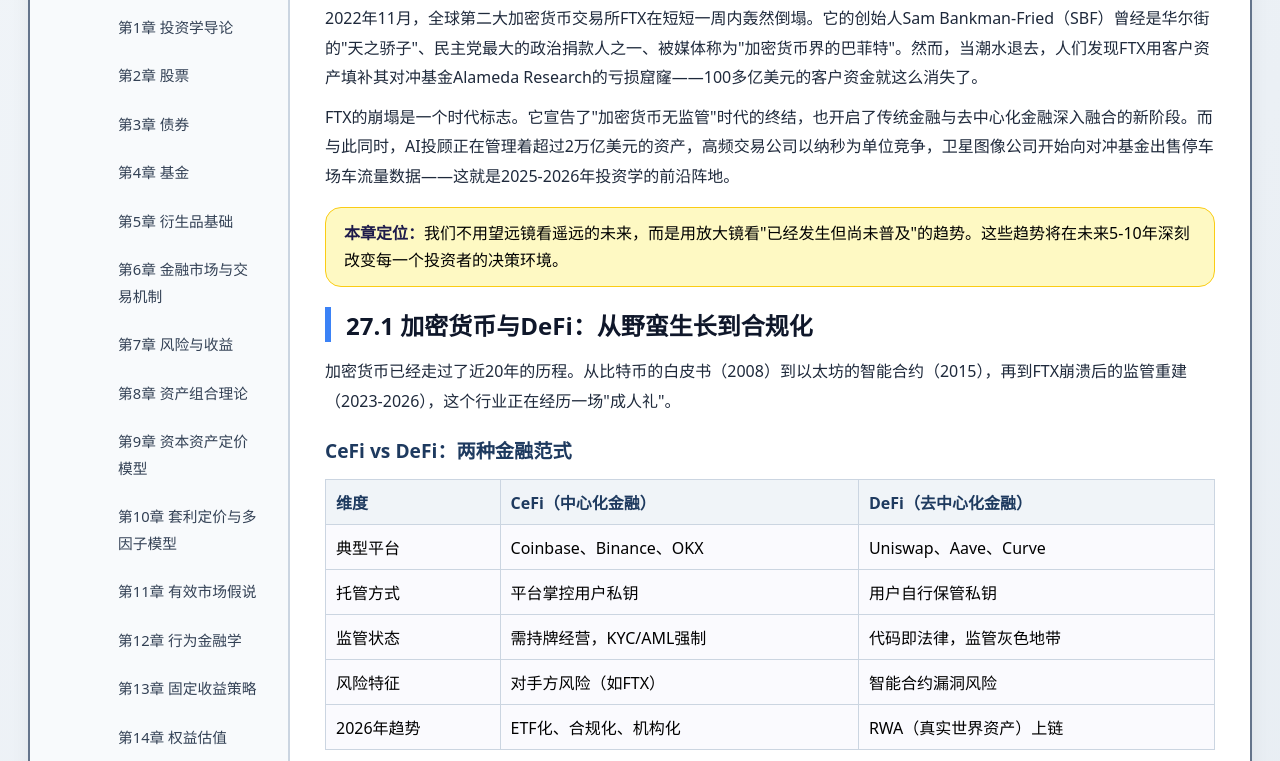
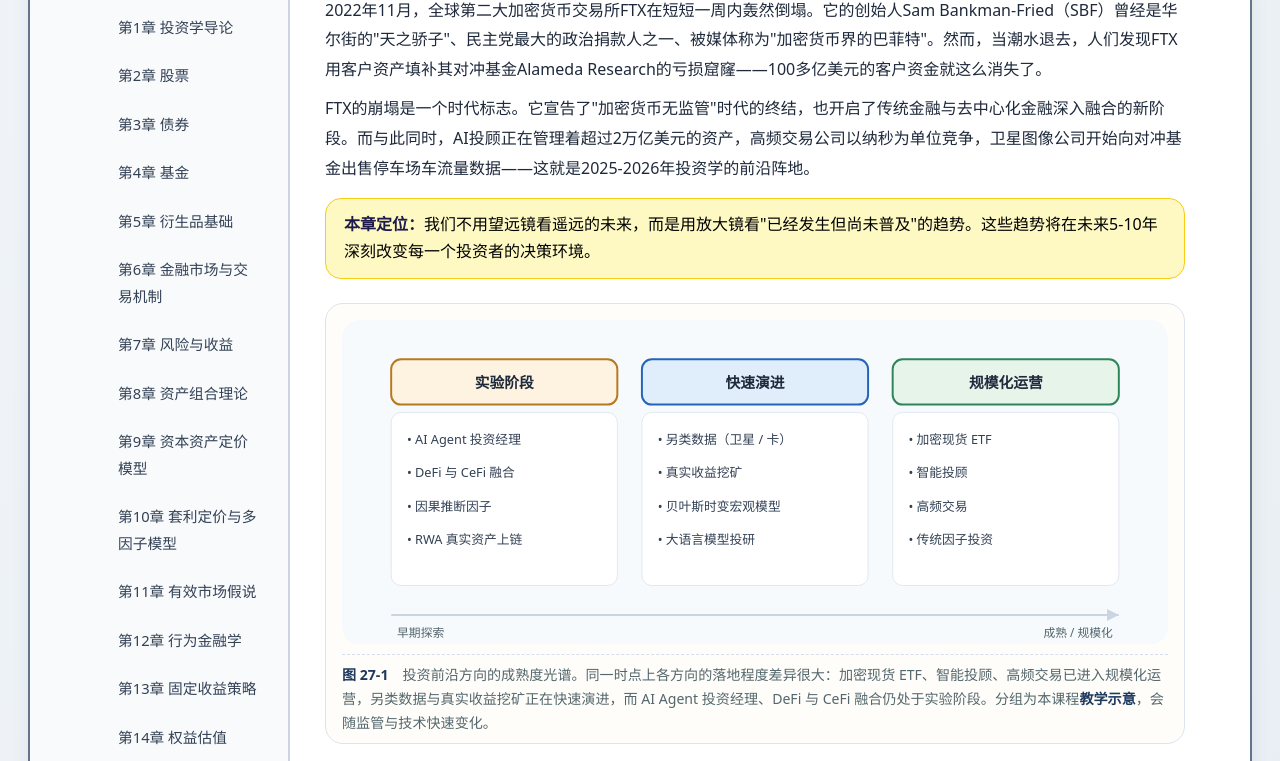
Before and after one commit to 1998x-stack/investment-tutorial, a plain HTML site: page 27.html in a window 1280 px wide. Shown: the part 126-887 px from the top of the page. Drawn offline with Linux system fonts and the light colour scheme.

Commit message:
feat(investment-tutorial): chapter 27 semantic structure, frontier maturity figure and data note

```diff
--- a/27.html
+++ b/27.html
@@ -5,11 +5,13 @@
     <meta name="viewport" content="width=device-width, initial-scale=1.0, maximum-scale=1.5, user-scalable=yes">
     <title>第27章 投资学前沿</title>
     <link rel="stylesheet" href="theme.css">
+    <style>pre{overflow-x:auto;}</style>
 </head>
 <body>
+<a class="skip-link" href="#content">跳转至正文</a>
 <div class="double-border">
 <div class="container">
-    <div class="sidebar">
+    <nav class="sidebar" aria-label="课程目录">
         <h3>📈 课程目录</h3>
         <ul class="chapter-list">
             <li><a href="01.html">第1章 投资学导论</a></li>
@@ -41,10 +43,11 @@
             <li><a href="27.html" class="active">第27章 投资学前沿</a></li>
             <li><a href="28.html">第28章 综合实战项目</a></li>
         </ul>
-    </div>
-    <div class="main-content">
+    </nav>
+    <main class="main-content" id="content">
+    <article>
 
-        <h2>第27章 投资学前沿</h2>
+        <h1>第27章 投资学前沿</h1>
 
         <p>2022年11月，全球第二大加密货币交易所FTX在短短一周内轰然倒塌。它的创始人Sam Bankman-Fried（SBF）曾经是华尔街的"天之骄子"、民主党最大的政治捐款人之一、被媒体称为"加密货币界的巴菲特"。然而，当潮水退去，人们发现FTX用客户资产填补其对冲基金Alameda Research的亏损窟窿——100多亿美元的客户资金就这么消失了。</p>
 
@@ -53,6 +56,38 @@
         <div class="highlight">
             <strong>本章定位：</strong>我们不用望远镜看遥远的未来，而是用放大镜看"已经发生但尚未普及"的趋势。这些趋势将在未来5-10年深刻改变每一个投资者的决策环境。
         </div>
+
+        <figure>
+            <svg role="img" aria-labelledby="front-title front-desc" viewBox="0 0 840 330" xmlns="http://www.w3.org/2000/svg">
+                <title id="front-title">投资前沿方向的成熟度光谱</title>
+                <desc>把加密现货ETF、智能投顾、高频交易、另类数据、真实收益挖矿与 AI Agent 投资经理等方向，按落地成熟度分为实验阶段、快速演进与规模化运营三组。</desc>
+                <rect width="840" height="330" rx="18" fill="#f7fafc"/>
+                <defs><marker id="fr-arrow" markerWidth="8" markerHeight="8" refX="6" refY="3" orient="auto"><path d="M0 0 L6 3 L0 6 z" fill="#cbd5e1"/></marker></defs>
+                <g font-family="system-ui, 'PingFang SC', sans-serif" fill="#1e293b">
+                    <rect x="50" y="40" width="230" height="46" rx="10" fill="#fdf3e0" stroke="#b7791f" stroke-width="2"/>
+                    <rect x="305" y="40" width="230" height="46" rx="10" fill="#e0edfa" stroke="#2563b8" stroke-width="2"/>
+                    <rect x="560" y="40" width="230" height="46" rx="10" fill="#e6f4ea" stroke="#2f855a" stroke-width="2"/>
+                    <g text-anchor="middle" font-size="15" font-weight="600">
+                        <text x="165" y="69">实验阶段</text><text x="420" y="69">快速演进</text><text x="675" y="69">规模化运营</text>
+                    </g>
+                    <rect x="50" y="94" width="230" height="176" rx="10" fill="#fff" stroke="#e2e8f0"/>
+                    <rect x="305" y="94" width="230" height="176" rx="10" fill="#fff" stroke="#e2e8f0"/>
+                    <rect x="560" y="94" width="230" height="176" rx="10" fill="#fff" stroke="#e2e8f0"/>
+                    <g font-size="13" fill="#334155">
+                        <text x="66" y="126">• AI Agent 投资经理</text><text x="66" y="160">• DeFi 与 CeFi 融合</text>
+                        <text x="66" y="194">• 因果推断因子</text><text x="66" y="228">• RWA 真实资产上链</text>
+                        <text x="321" y="126">• 另类数据（卫星 / 卡）</text><text x="321" y="160">• 真实收益挖矿</text>
+                        <text x="321" y="194">• 贝叶斯时变宏观模型</text><text x="321" y="228">• 大语言模型投研</text>
+                        <text x="576" y="126">• 加密现货 ETF</text><text x="576" y="160">• 智能投顾</text>
+                        <text x="576" y="194">• 高频交易</text><text x="576" y="228">• 传统因子投资</text>
+                    </g>
+                    <line x1="50" y1="300" x2="790" y2="300" stroke="#cbd5e1" stroke-width="2" marker-end="url(#fr-arrow)"/>
+                    <text x="56" y="322" font-size="12" fill="#53676d">早期探索</text>
+                    <text x="784" y="322" font-size="12" fill="#53676d" text-anchor="end">成熟 / 规模化</text>
+                </g>
+            </svg>
+            <figcaption><strong>图 27-1</strong>　投资前沿方向的成熟度光谱。同一时点上各方向的落地程度差异很大：加密现货 ETF、智能投顾、高频交易已进入规模化运营，另类数据与真实收益挖矿正在快速演进，而 AI Agent 投资经理、DeFi 与 CeFi 融合仍处于实验阶段。分组为本课程<strong>教学示意</strong>，会随监管与技术快速变化。</figcaption>
+        </figure>
 
         <h2>27.1 加密货币与DeFi：从野蛮生长到合规化</h2>
 
@@ -180,12 +215,15 @@ print(model.summary())
 
         <p>前沿的魅力在于，它既充满机遇又充满不确定性。我们这一章讨论的每一个趋势，都可能在5年内改写投资行业的游戏规则。但学习的终点不是"知道发生了什么"，而是"知道怎么应对"。而这正是我们最后一章——<strong>第28章 综合实战项目</strong>——要解决的问题。我们将把前面27章学到的所有知识，汇聚到一个真实的投资组合管理项目中。从撰写IPS到归因分析，每一步你都将亲手完成。这是最后的冲刺了，我们开始吧！</p>
 
+        <p class="eq-label">说明：本章提及的机构与产品名称、管理规模、收益率、回撤、罚款金额与学术奖项（如 Betterment、Uniswap、Alphinity、沪深港通 DID 系数等）均为公开报道的近似值与本课程<strong>教学示意</strong>，仅用于展示前沿方向与量级，未逐笔核验；具体数据与结论请以监管文件、公司披露与正式论文为准。</p>
+
         <div class="footer-nav">
             <a href="26.html">← 上一章</a>
             <a href="index.html">📖 返回目录</a>
             <a href="28.html">下一章 →</a>
         </div>
-    </div>
+    </article>
+    </main>
 </div>
 </div>
 </body>
```
